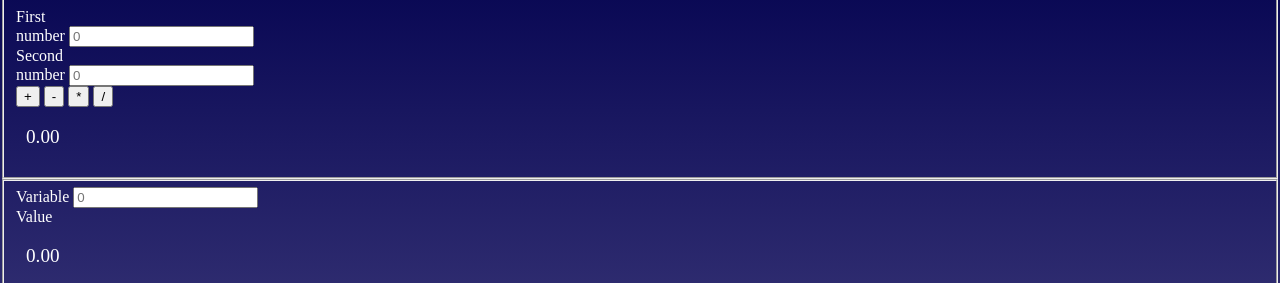
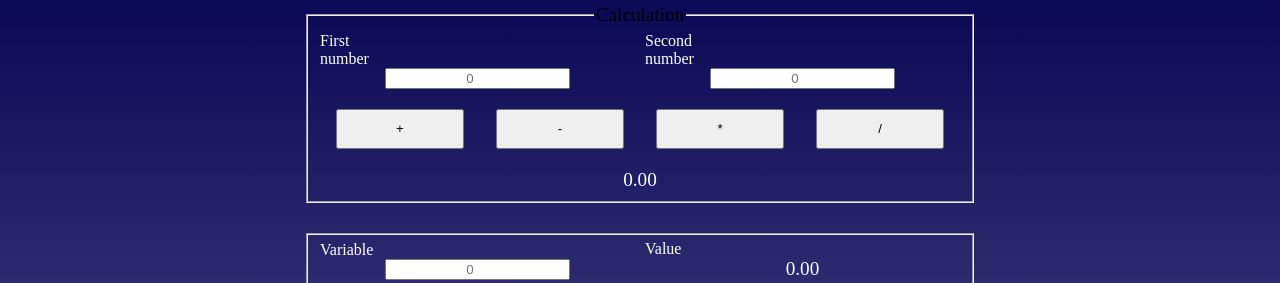
Before and after one commit to SoB1nary/site, a website: page math.html in a window 1280 px wide. Shown: the part 76-359 px from the top of the page. Drawn offline with Linux system fonts and the light colour scheme.

Commit message:
Update style.css

```diff
--- a/src/style.css
+++ b/src/style.css
@@ -323,6 +323,81 @@ label{
     color: rgb(248, 243, 243); /* Change the text color of the button on hover */
 }
 
+.math {
+    display: flex;
+}
+
+.math form {
+    display: flex;
+    flex-direction: column;
+    margin: auto;
+    padding-top: 20px;
+    width: 100%;
+}
+
+.math form fieldset {
+    display: flex;
+    width: 50%;
+    margin: auto;
+    flex-direction: column;
+    margin-bottom: 30px;
+}
+
+.math form fieldset legend {
+    text-align: center;
+    font-size: 1.2rem;
+}
+
+.math form fieldset .counters {
+    display: flex;
+    flex-direction: row;
+    justify-content: center;
+    gap: 10px;
+    margin-bottom: 20px;
+}
+
+.math form fieldset .counters div{
+    display: flex;
+    flex-direction: column;
+    width: 50%;
+    margin: auto;
+}
+
+.math form fieldest .counters div label, input {
+    margin:auto;
+    text-align:center;
+}
+
+.math form fieldest .counters div input {
+    width: 70%;
+    font-size: 1.1 rem;
+    color: black;
+}
+
+.math form fieldset .butcont {
+    display: flex;
+    flex-direction: row;
+    width: 100%;
+    margin-bottom: 20px;
+}
+
+.math form fieldset .butcont button {
+    display: block;
+    width: 20%;
+    box-sizing: border-box;
+    height: 40px;
+    margin: auto;
+}
+
+.math form fieldset p {
+    display: flex;
+    margin: 0;
+}
+
+.math form fieldset p span {
+    margin: auto;
+    font-size: 1.2rem;
+}
 
 
 @media (max-width: 700px) {
@@ -490,6 +565,9 @@ label{
         width: 65%;
     }
 
+    .math form fieldset {
+        width:70%
+    }
 }
 
 @media (min-width: 700px) and (max-width: 900px) {
```
